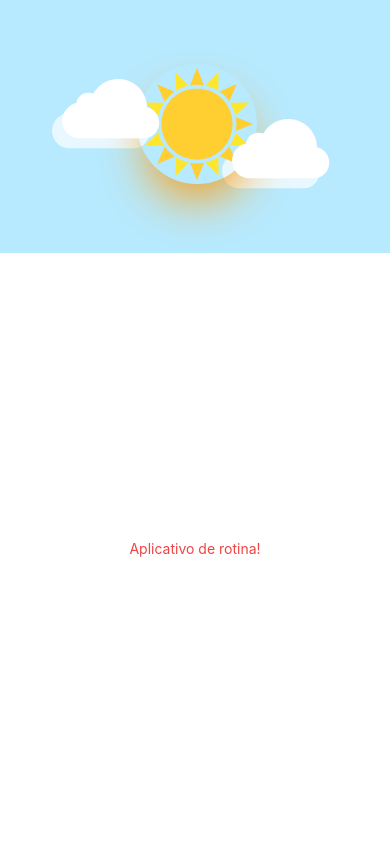
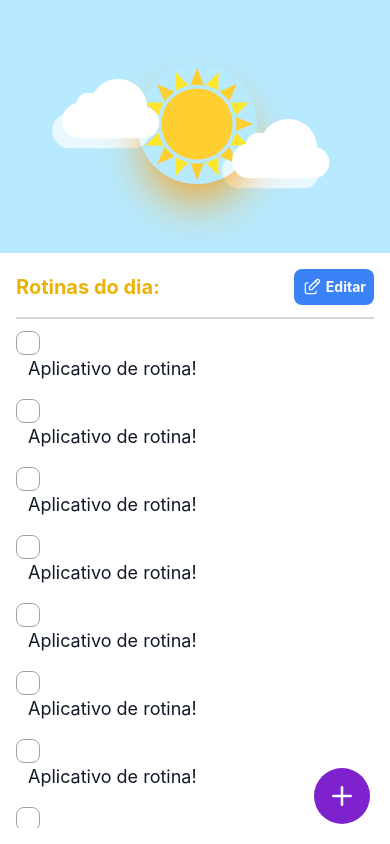
Before and after one commit to miguel-siqueira-reis/rotina-app, a React Native app: screen / in a window 390 px wide. Built offline with nearby package versions, Linux system fonts and the light colour scheme.

Commit message:
fazendo a parte de rotinas e botões de ações do app

```diff
--- a/App.tsx
+++ b/App.tsx
@@ -1,14 +1,44 @@
 import { StatusBar } from 'expo-status-bar';
-import { Text, View } from 'react-native';
+import { ScrollView, Text, TouchableOpacity, View } from 'react-native';
+import { RoutineItem } from './src/components/Routine/Item';
 import { Background } from './src/components/background';
+import { EditSvg } from './src/components/svg/EditSvg';
+import { PlusSvg } from './src/components/svg/PlusSvg';
+
+
 
 export default function App() {
+  const routineItemSelector = 'my-2';
+
   return (
     <Background>
-      <View className="flex-1 items-center justify-center bg-white">
-        <Text className="text-red-500">Aplicativo de rotina!</Text>
-        <StatusBar style="auto" />
+      <View className="flex-1 flex-col flex w-full p-4 pr-0 bg-white">
+        <View className="flex flex-row justify-between items-center pr-4 mb-3">
+          <Text className="text-yellow-500 font-bold text-xl">Rotinas do dia:</Text>
+          <TouchableOpacity className="flex flex-row bg-blue-500 p-2 rounded-lg">
+            <EditSvg width="20" height="20" color="white" />
+            <Text className="text-white ml-1 font-bold mt-[1px]">Editar</Text>
+          </TouchableOpacity>
+        </View>
+        <View className="border border-solid border-gray-300 mr-4 mb-1" />
+
+        <TouchableOpacity className="absolute bottom-5 right-5 bg-purple-700 rounded-full h-14 w-14 flex justify-center items-center z-10">
+          <PlusSvg width="30" height="30" color="white" />
+        </TouchableOpacity>
+
+        <ScrollView className="pr-4">
+          <RoutineItem className={routineItemSelector} />
+          <RoutineItem className={routineItemSelector} />
+          <RoutineItem className={routineItemSelector} />
+          <RoutineItem className={routineItemSelector} />
+          <RoutineItem className={routineItemSelector} />
+          <RoutineItem className={routineItemSelector} />
+          <RoutineItem className={routineItemSelector} />
+          <RoutineItem className={routineItemSelector} />
+          <RoutineItem className={routineItemSelector} />
+        </ScrollView>
       </View>
+      <StatusBar style="light" />
     </Background>
 
   );
--- /dev/null
+++ b/src/components/Form/CheckBox.tsx
@@ -0,0 +1,33 @@
+import { useState } from "react";
+import { Text, TouchableOpacity, View } from "react-native";
+import { CheckedSvg } from "../svg/CheckedSvg";
+
+interface Props {
+  checked?: boolean
+  label?: string
+  labelClassName?: string
+  className?: string
+}
+
+export const CheckBox = (props: Props) => {
+  const [isSelected, setSelection] = useState(props.checked ?? false);
+
+  const handleCheckboxClick = () => {
+    setSelection((value) => !value);
+  };
+
+  if (props.checked !== undefined && props.checked !== isSelected) {
+    setSelection(props.checked);
+  }
+
+  const CheckedBox = props.checked !== undefined ? View as unknown as typeof TouchableOpacity : TouchableOpacity;
+
+  return (
+    <View className={"flex flex-row items-center gap-3 " + props.className}>
+      <CheckedBox onPress={handleCheckboxClick} className="w-6 h-6 border border-solid border-gray-400 rounded-lg">
+        <CheckedSvg height="20" width="20" color="green" className={"m-auto " + (isSelected ? 'flex' : 'hidden')} />
+      </CheckedBox>
+      {props.label && (<Text className={props.labelClassName}>{props.label}</Text>)}
+    </View>
+  )
+}
--- /dev/null
+++ b/src/components/Routine/Item.tsx
@@ -0,0 +1,22 @@
+import { useState } from 'react';
+import { Text, TouchableOpacity } from 'react-native';
+import { CheckBox } from '../Form/CheckBox';
+
+interface Props {
+  className?: string
+}
+
+export const RoutineItem = (props: Props) => {
+  const [isDone, setIsDone] = useState(false);
+
+  function doneTask() {
+    setIsDone((value) => !value);
+  }
+
+  return (
+    <TouchableOpacity onPress={doneTask} className="w-full flex items-center flex-row rounded-lg border border-solid border-gray-400 p-3 cursor-pointer" {...props}>
+      <CheckBox checked={isDone} />
+      <Text className={"text-gray-900 text-lg ml-3 " + (isDone ? 'line-through' : '') }>Aplicativo de rotina!</Text>
+    </TouchableOpacity>
+  );
+}
--- a/src/components/background/index.tsx
+++ b/src/components/background/index.tsx
@@ -31,3 +31,7 @@ export const Background = ({ children }: Props) => {
 }
 
 {/* <LinearGradient start={{x: 0, y: 1}} end={{x: 1, y: 0}}  colors={colors} className="flex-1 justify"> */}
+
+
+// Aprender Animações no react native
+// Aprender Transições ne css no react native
--- /dev/null
+++ b/src/components/svg/CheckedSvg.tsx
@@ -0,0 +1,12 @@
+import { Path, Svg } from "react-native-svg";
+import { ComumProps } from "./type";
+
+export const CheckedSvg = (props: ComumProps) => {
+
+  return (
+    <Svg viewBox="0 0 24 24" {...props} stroke={props.color ?? 'white'} stroke-width="3" fill="none">
+      <Path stroke="none" d="M0 0h24v24H0z" fill="none"/>
+      <Path d="M5 12l5 5l10 -10" />
+    </Svg>
+  );
+}
--- /dev/null
+++ b/src/components/svg/EditSvg.tsx
@@ -0,0 +1,14 @@
+import { Path, Svg } from "react-native-svg";
+import { ComumProps } from "./type";
+
+export const EditSvg = (props: ComumProps) => {
+
+  return (
+    <Svg viewBox="0 0 24 24" {...props} stroke={props.color ?? 'white'} stroke-width="1.5" fill="none" stroke-linecap="round" stroke-linejoin="round">
+      <Path stroke="none" d="M0 0h24v24H0z" fill="none"/>
+      <Path d="M7 7h-1a2 2 0 0 0 -2 2v9a2 2 0 0 0 2 2h9a2 2 0 0 0 2 -2v-1" />
+      <Path d="M20.385 6.585a2.1 2.1 0 0 0 -2.97 -2.97l-8.415 8.385v3h3l8.385 -8.415z" />
+      <Path d="M16 5l3 3" />
+    </Svg>
+  );
+}
--- /dev/null
+++ b/src/components/svg/PlusSvg.tsx
@@ -0,0 +1,13 @@
+import { Path, Svg } from "react-native-svg";
+import { ComumProps } from "./type";
+
+export const PlusSvg = (props: ComumProps) => {
+
+  return (
+    <Svg viewBox="0 0 24 24" {...props} stroke={props.color ?? 'white'} stroke-width="2" fill="none" stroke-linecap="round" stroke-linejoin="round">
+      <Path stroke="none" d="M0 0h24v24H0z" fill="none"/>
+      <Path d="M12 5l0 14" />
+      <Path d="M5 12l14 0" />
+    </Svg>
+  );
+}
```
